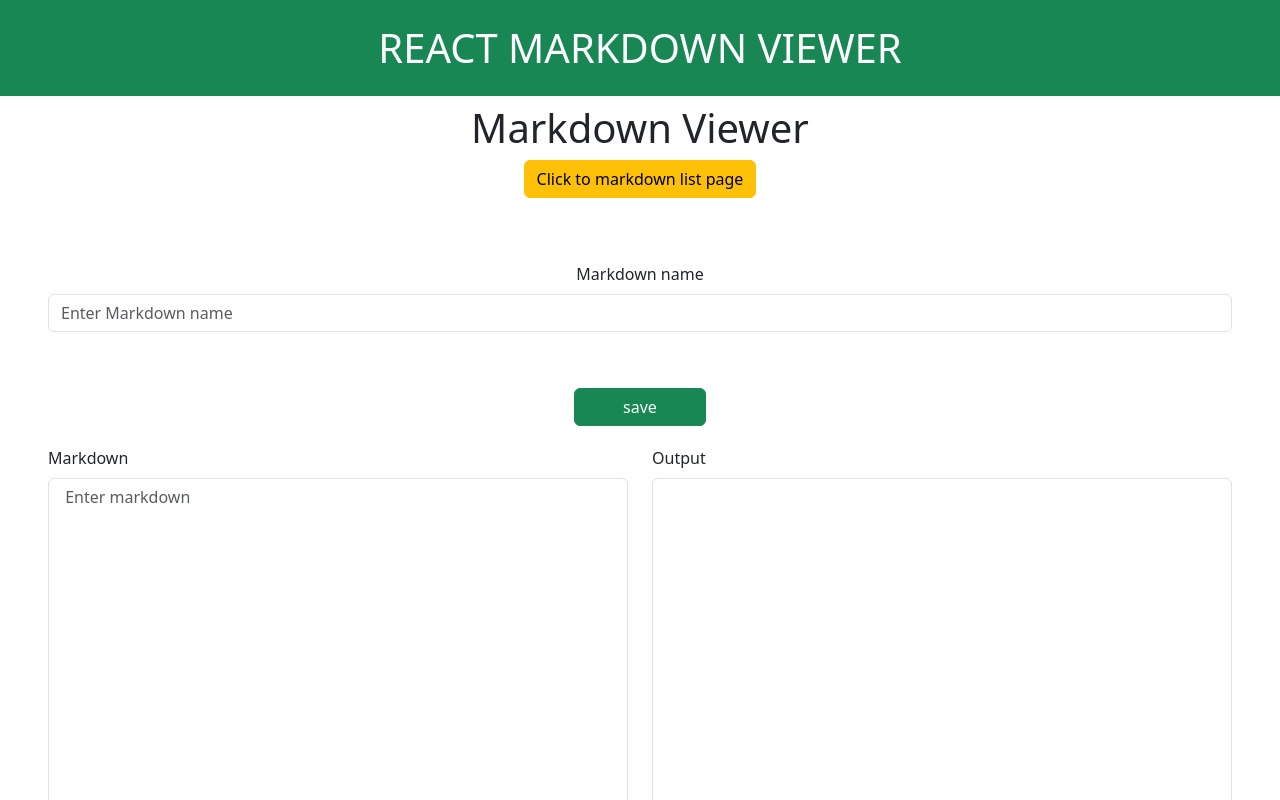
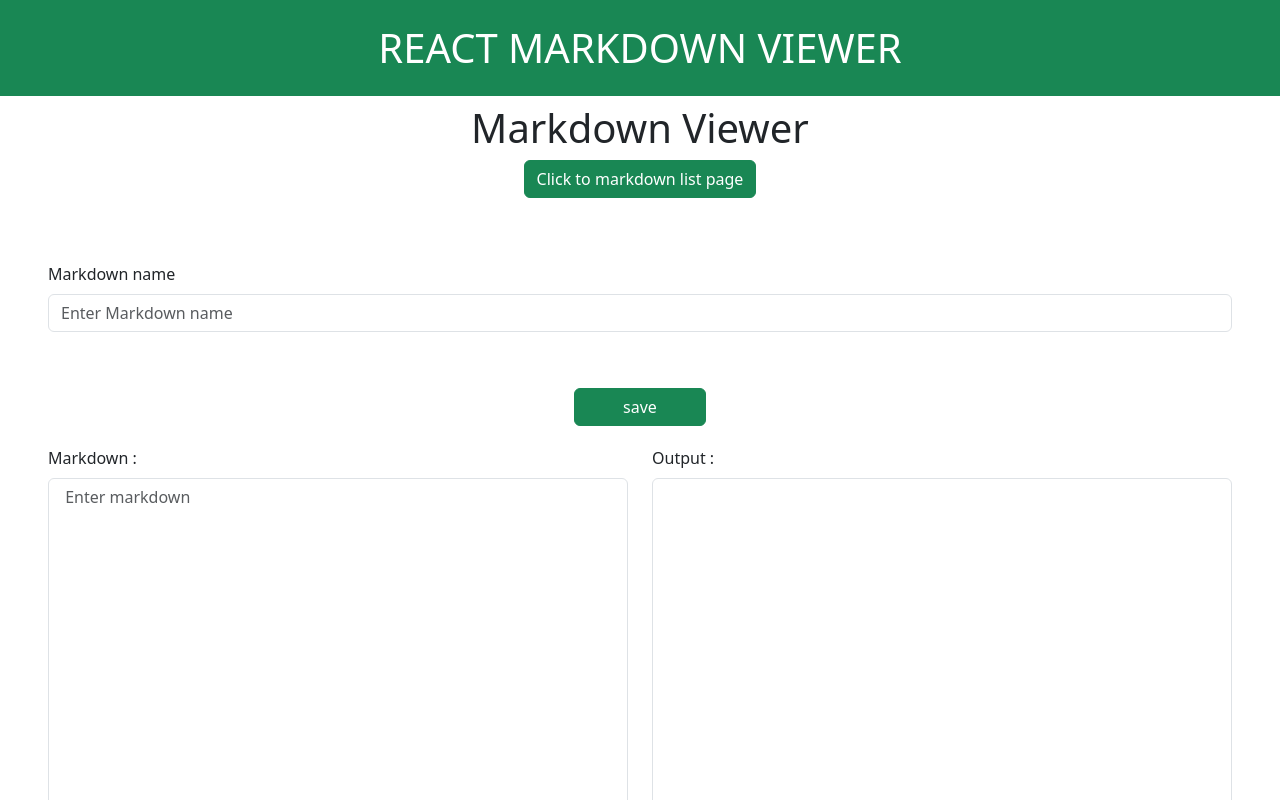
Before and after one commit to Abdulwasim-S/capstone-frontend-abdulwasim-s, a React (Create React App) app: page /createmarkdownpage in a window 1280 px wide. Shown: the top 800 px of the page. Built offline with nearby package versions, Linux system fonts and the light colour scheme.

Commit message:
position

```diff
--- a/src/Routers/MarkdownCreatePage.js
+++ b/src/Routers/MarkdownCreatePage.js
@@ -60,12 +60,12 @@ const MarkdownCreatePage = () => {
     <div className="">
       <HeadPage />
       <h1>Markdown Viewer</h1>
-      <button className="mb-3 btn btn-warning" onClick={() => handleroute()}>
+      <button className="mb-3 btn btn-success" onClick={() => handleroute()}>
         Click to markdown list page
       </button>
       <form className="text-start p-5" onSubmit={handleSubmit}>
-        <div className="form-group text-center">
-          <label for="markdownName">Markdown name</label>
+        <div className="form-group ">
+          <label for="markdownName text-start " >Markdown name</label>
           <input
             type="markdownName"
             className={`form-control my-2 ${
@@ -84,15 +84,17 @@ const MarkdownCreatePage = () => {
             onBlur={handleBlur}
           />
           <br/>
+          <div className="text-center">
           <div className="text-warning">{state}</div>
           <br/>
             <button type="submit" className={`btn btn-success px-5 ${buttonState}`}>
               save
             </button>
+          </div>
         </div>
         <div className="row mt-3">
           <div className="form-group col-md-6 mb-5 mt-1">
-            <label for="exampleInputPassword1">Markdown</label>
+            <label for="exampleInputPassword1">Markdown :</label>
             <textarea
               type="markdown"
               style={{ height: "80vh" }}
@@ -113,7 +115,7 @@ const MarkdownCreatePage = () => {
             />
           </div>
           <div className="col-md-6 mt-1">
-            <label className="mb-2">Output</label>
+            <label className="mb-2">Output :</label>
             <div className="border rounded" style={{ height: "80vh", overflowY: "auto" }}>
               <ReactMarkdown className="markdown p-3">
                 {values.markdown}
--- a/src/Routers/MarkdownPage.js
+++ b/src/Routers/MarkdownPage.js
@@ -60,16 +60,17 @@ const MarkdownPage = () => {
           click to add new markdown
         </NavLink>
         <div
-          className="row pb-3 justify-content-between"
+          className=" pb-3 justify-content-between "
+          style={{width:"100%"}}
         >
           {tableColumn.length === 0 && (
-            <h3 className="text-muted">NO MARKDOWN HAVE CREATED</h3>
+            <h3 className="text-muted ">NO MARKDOWN HAVE CREATED</h3>
           )}
           <div className="row">
             {tableColumn.length > 0 && (
               <>
-                <input className="" placeholder="Search here by name..." type="text" onChange={(e)=>searchFilter((e.target.value).toLowerCase())}/>
-                <h4>Markdown List Table</h4><hr/>
+                <input className="m-3" placeholder="Search here by name..." type="text" onChange={(e)=>searchFilter((e.target.value).toLowerCase())}/>
+                <h4 className="text-success m-3">Markdown List Table</h4><hr/>
                 {tableColumn.map((ele,idx)=>(
                     <div className="card-container col-md-4 filter-card" id={(ele.name).toLowerCase()} >
                       <h5 className="text-start text-success">Name : <span className="text-dark">{ele.name}</span></h5>
```
